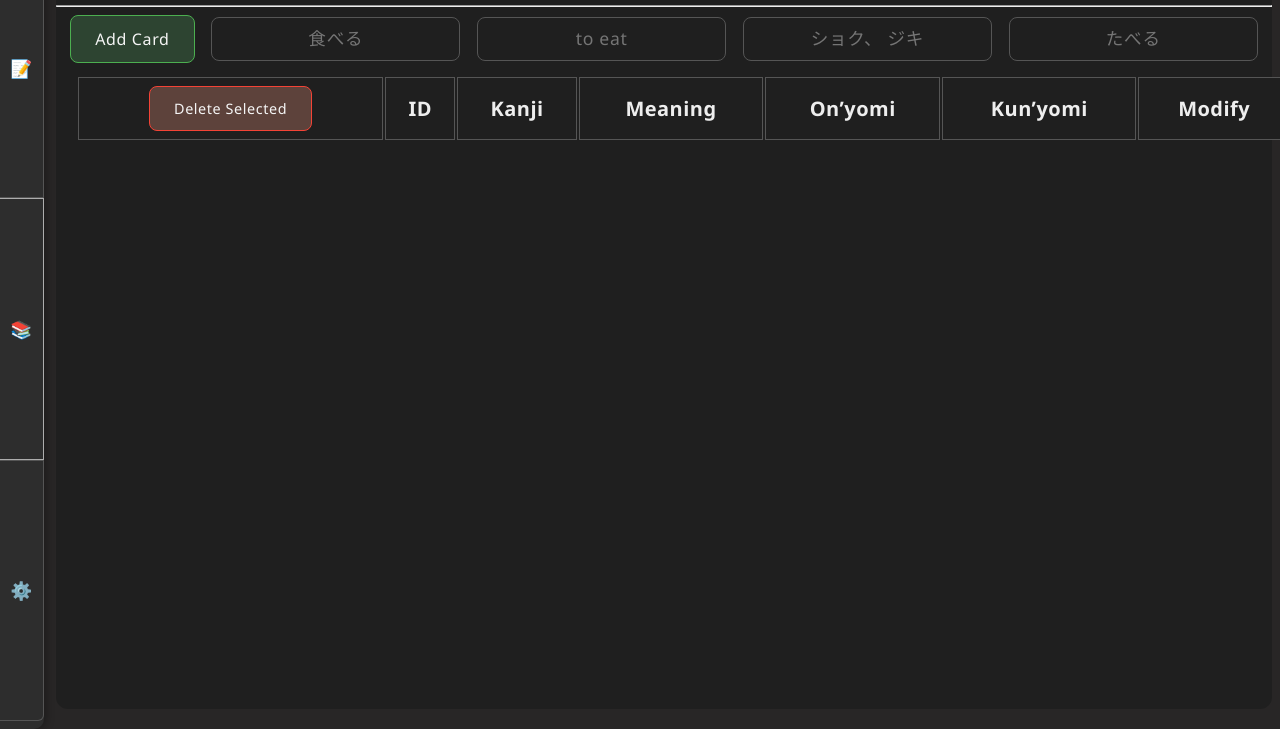
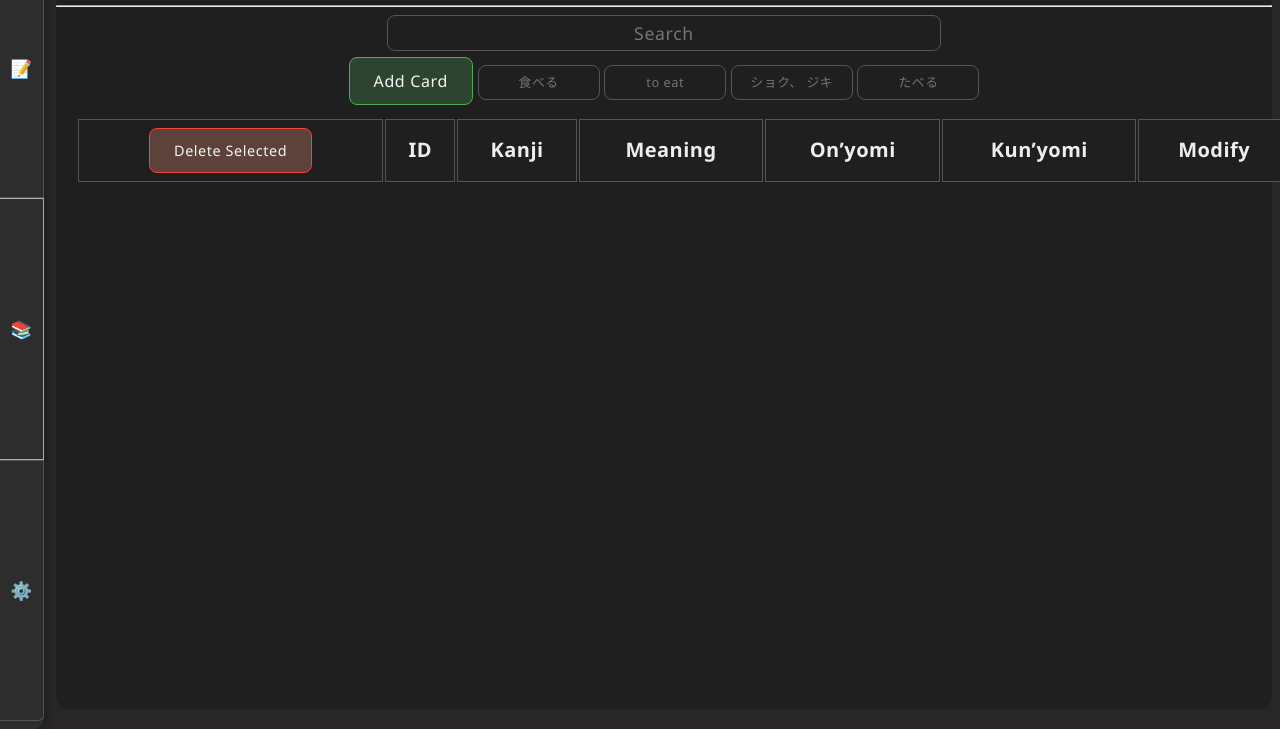
Before and after one commit to ii7mood/kanjibuddy, a website with bundled scripts: page static/index.html in a window 1280 px wide. Both pictures are taken after a click on the button "Library". Shown: the part 71-800 px from the top of the page. Built offline with nearby package versions, Linux system fonts and the light colour scheme; no server answers.

Commit message:
[#3] Added non-functional search bar to the "Library" section

```diff
--- a/static/css/components.css
+++ b/static/css/components.css
@@ -61,8 +61,10 @@
   border-radius: 8px;
   background-color: #1f1f1f;
   color: #f5f5f5;
-  font-size: 1.5rem;
   outline: none;
+  height: 2rem;
+  font-size: 1.1rem;
+  text-align: center;
   transition:
     border-color 0.2s ease,
     box-shadow 0.2s ease;
--- a/static/css/sections/library.css
+++ b/static/css/sections/library.css
@@ -103,11 +103,14 @@ input.select-checkbox:checked::after {
 }
 
 .card-input-box {
-  width: 20%;
-  height: 2rem;
   padding-bottom: 0.35rem;
   padding-top: 0.25rem;
-  font-size: 1.1rem;
-  margin-left: 0.75rem;
-  text-align: center;
+  height: 1.5rem;
+  width: 7.25rem;
+  font-size: 0.8rem;
 }
+
+.search-input-box {
+  margin-bottom: 0.35rem;
+  width: 45%;
+}
--- a/static/index.html
+++ b/static/index.html
@@ -103,7 +103,8 @@
         <div class="library">
           <h1 class="header">Database</h1>
           <hr />
-          <div class="add-card">
+          <input class="generic-input-box search-input-box" placeholder="Search">
+          <div class="add-card-div">
             <button class="generic-btn positive add-card">Add Card</button>
             <input class="generic-input-box card-input-box" placeholder="食べる" />
             <input class="generic-input-box card-input-box" placeholder="to eat" />
```
